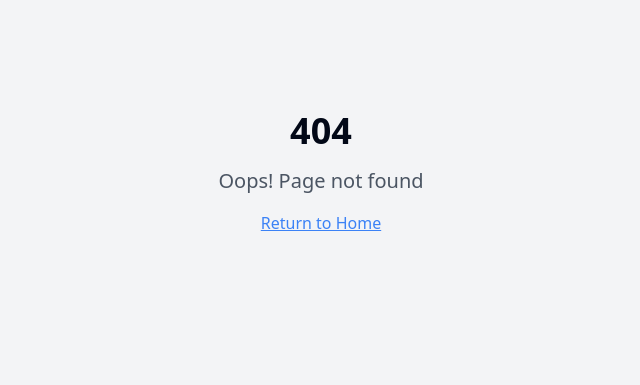
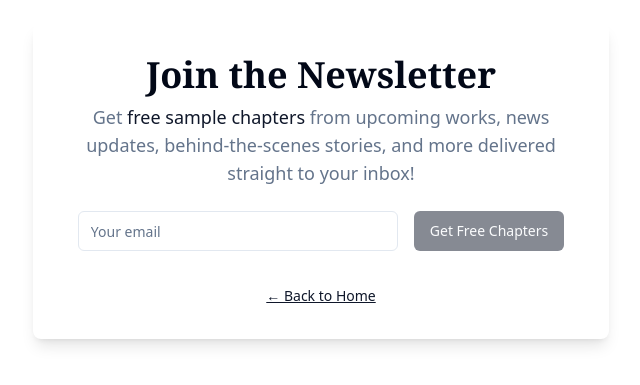
Before and after one commit to jcamerine/page-builder-ai-oracle, a React (Vite) app: page /newsletter in a window 1280 px wide. Before the commit this address had no page. Shown: the part 227-612 px from the top of the page, without its empty margins (319-959 px from the left). Built offline with nearby package versions, Linux system fonts and the light colour scheme.

Commit message:
Add newsletter signup page
Create a dedicated page for newsletter signups, offering free chapters and news updates.

```diff
--- a/src/App.tsx
+++ b/src/App.tsx
@@ -6,6 +6,7 @@ import { BrowserRouter, Routes, Route } from "react-router-dom";
 import Index from "./pages/Index";
 import NotFound from "./pages/NotFound";
 import Home from "@/pages/Home";
+import NewsletterSignupPage from "@/pages/NewsletterSignupPage";
 
 const queryClient = new QueryClient();
 
@@ -17,6 +18,7 @@ const App = () => (
       <BrowserRouter>
         <Routes>
           <Route path="/" element={<Home />} />
+          <Route path="/newsletter" element={<NewsletterSignupPage />} />
           {/* ADD ALL CUSTOM ROUTES ABOVE THE CATCH-ALL "*" ROUTE */}
           <Route path="*" element={<NotFound />} />
         </Routes>
--- a/src/pages/Home.tsx
+++ b/src/pages/Home.tsx
@@ -1,4 +1,3 @@
-
 import AuthorHero from "@/components/AuthorHero";
 import BooksSection from "@/components/BooksSection";
 import AboutSection from "@/components/AboutSection";
@@ -11,6 +10,17 @@ const Home = () => {
   return (
     <main className="min-h-screen bg-background text-foreground font-sans flex flex-col">
       <AuthorHero />
+
+      {/* CTA for newsletter signup */}
+      <div className="flex items-center justify-center bg-secondary py-4 shadow-sm border-b border-border">
+        <a
+          href="/newsletter"
+          className="bg-primary text-primary-foreground font-semibold rounded-lg px-6 py-3 text-lg shadow hover:bg-primary/90 transition-colors"
+        >
+          Get Free Chapters &amp; Updates
+        </a>
+      </div>
+
       <nav className="sticky top-0 z-30 bg-background/90 border-b border-border backdrop-blur-md shadow-sm">
         <div className="container mx-auto flex flex-wrap items-center justify-between py-3">
           <span
@@ -47,21 +57,42 @@ const Home = () => {
       </nav>
       {/* Add an id="home" anchor for Home navigation */}
       <div id="home"></div>
+
+      {/* Home Section (subheading) */}
+      <section className="container mx-auto py-14 px-4 max-w-4xl animate-fade-in">
+        <h2 className="text-3xl font-bold font-serif mb-4">Home</h2>
+        <p className="text-base text-muted-foreground">
+          Welcome to the official website of J.C. Amerine, author of epic fantasy romance novels. Explore worlds of love and war, magic and secrets, and dive into the Aeonaros saga and other captivating stories.
+        </p>
+      </section>
+
       <AboutSection />
-      {/* "Books" and "Aeonaros" now have separate anchors (Aeonaros is the renamed BooksSection) */}
-      <BooksSection />
-      {/* Store and News section: create anchor points for navigation, even if not yet implemented */}
+
+      {/* Books Section */}
+      <section id="books" className="container mx-auto py-16 px-4 max-w-4xl animate-fade-in">
+        <h2 className="text-3xl font-bold font-serif mb-4">Books</h2>
+        <BooksSection />
+      </section>
+
+      {/* Aeonaros saga section */}
+      <section id="aeonaros" className="container mx-auto py-16 px-4 max-w-4xl animate-fade-in">
+        <h2 className="text-3xl font-bold font-serif mb-4">Aeonaros</h2>
+        {/* The BooksSection already renders with heading "Aeonaros" */}
+        {/* If you want to add details about the Aeonaros saga here, you can add them later. */}
+      </section>
+
+      {/* Store Section */}
       <section id="store" className="container mx-auto py-16 px-4 max-w-4xl animate-fade-in">
         <h2 className="text-3xl font-bold font-serif mb-4">Store</h2>
         <p className="text-base text-muted-foreground">Coming soon: Shop for books, merchandise, and more.</p>
       </section>
-      {/* Aeonaros saga section (was "BooksSection") */}
-      {/* booksSection component will now use id="aeonaros" */}
-      <section id="aeonaros">
-        {/* The BooksSection already renders with heading "Aeonaros" */}
+
+      {/* News section - replaces NewsletterSection */}
+      <section id="news" className="container mx-auto py-16 px-4 max-w-2xl animate-fade-in">
+        <h2 className="text-2xl font-semibold font-serif text-center mb-2">News</h2>
+        <NewsletterSection />
       </section>
-      {/* News section - replace NewsletterSection */}
-      <NewsletterSection />
+
       <ContactSection />
       <footer className="bg-background mt-12 py-8 border-t border-border text-center text-sm text-muted-foreground">
         &copy; {new Date().getFullYear()} J.C. Amerine. All Rights Reserved. | jcamerine.com | jcamerine.com.au
--- /dev/null
+++ b/src/pages/NewsletterSignupPage.tsx
@@ -0,0 +1,63 @@
+
+import { useState } from "react";
+import { Input } from "@/components/ui/input";
+import { Button } from "@/components/ui/button";
+import { toast } from "@/hooks/use-toast";
+import { Link } from "react-router-dom";
+
+const NewsletterSignupPage = () => {
+  const [email, setEmail] = useState("");
+  const [submitted, setSubmitted] = useState(false);
+
+  function handleSignup(e: React.FormEvent) {
+    e.preventDefault();
+    setSubmitted(true);
+    toast({
+      title: "You're in!",
+      description:
+        "Thank you for signing up. You'll get exclusive free chapters and updates from J.C. Amerine.",
+    });
+    setEmail("");
+  }
+
+  return (
+    <main className="min-h-screen bg-background text-foreground font-sans flex flex-col items-center justify-center px-4">
+      <div className="w-full max-w-xl mt-16 mb-12 bg-card rounded-lg shadow-lg p-8 animate-fade-in">
+        <h1 className="text-4xl font-bold font-serif mb-2 text-center">Join the Newsletter</h1>
+        <p className="text-muted-foreground text-lg mb-6 text-center">
+          Get <span className="font-medium text-primary">free sample chapters</span> from upcoming works, news updates, behind-the-scenes stories, and more delivered straight to your inbox!
+        </p>
+        <form onSubmit={handleSignup} className="flex flex-col md:flex-row items-center gap-4 justify-center w-full">
+          <Input
+            type="email"
+            placeholder="Your email"
+            required
+            aria-label="Email"
+            value={email}
+            disabled={submitted}
+            className="max-w-xs"
+            onChange={(e) => setEmail(e.target.value)}
+          />
+          <Button
+            type="submit"
+            variant="default"
+            disabled={submitted || !email}
+            className="w-full md:w-auto"
+          >
+            Get Free Chapters
+          </Button>
+        </form>
+        {submitted && (
+          <div className="text-green-600 font-medium text-center mt-4">Success! Welcome to the reader family 🎉</div>
+        )}
+        <div className="text-center mt-8">
+          <Link to="/" className="text-primary underline hover:no-underline text-sm">
+            ← Back to Home
+          </Link>
+        </div>
+      </div>
+    </main>
+  );
+};
+
+export default NewsletterSignupPage;
```
